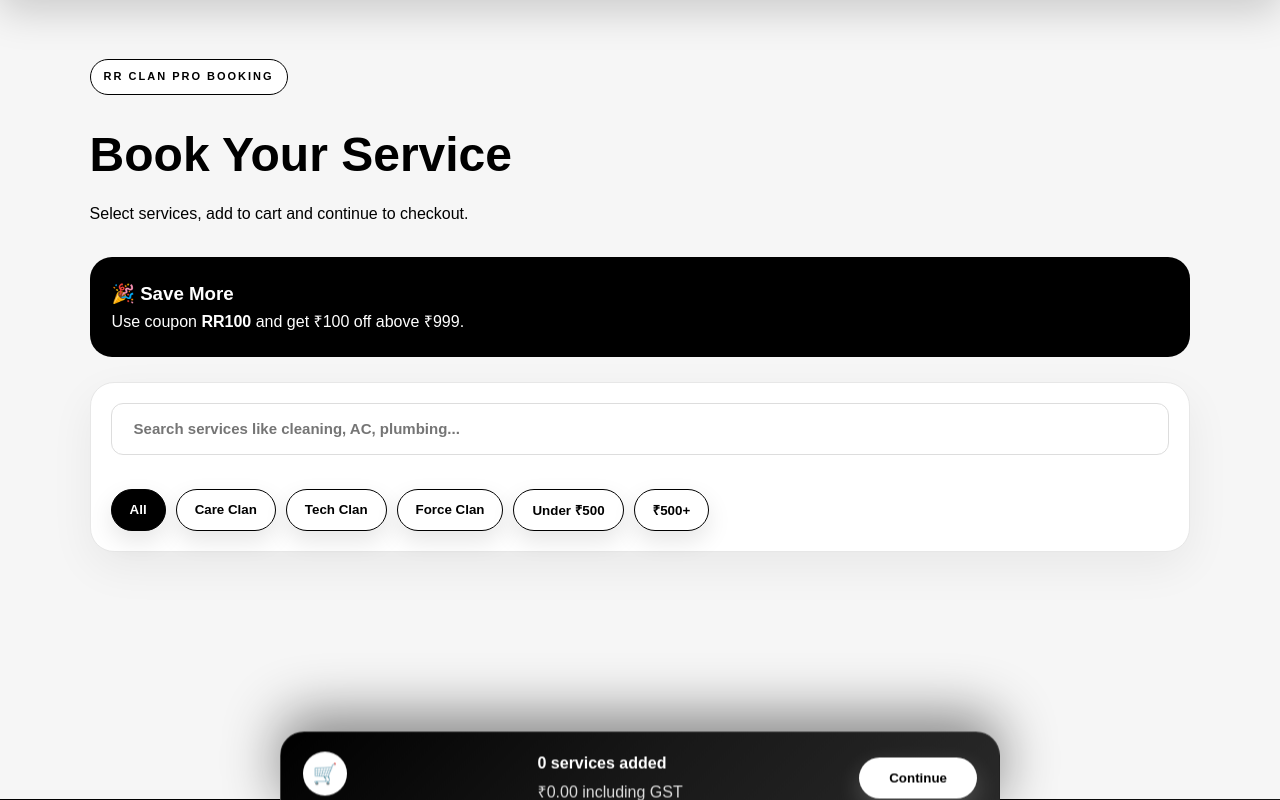
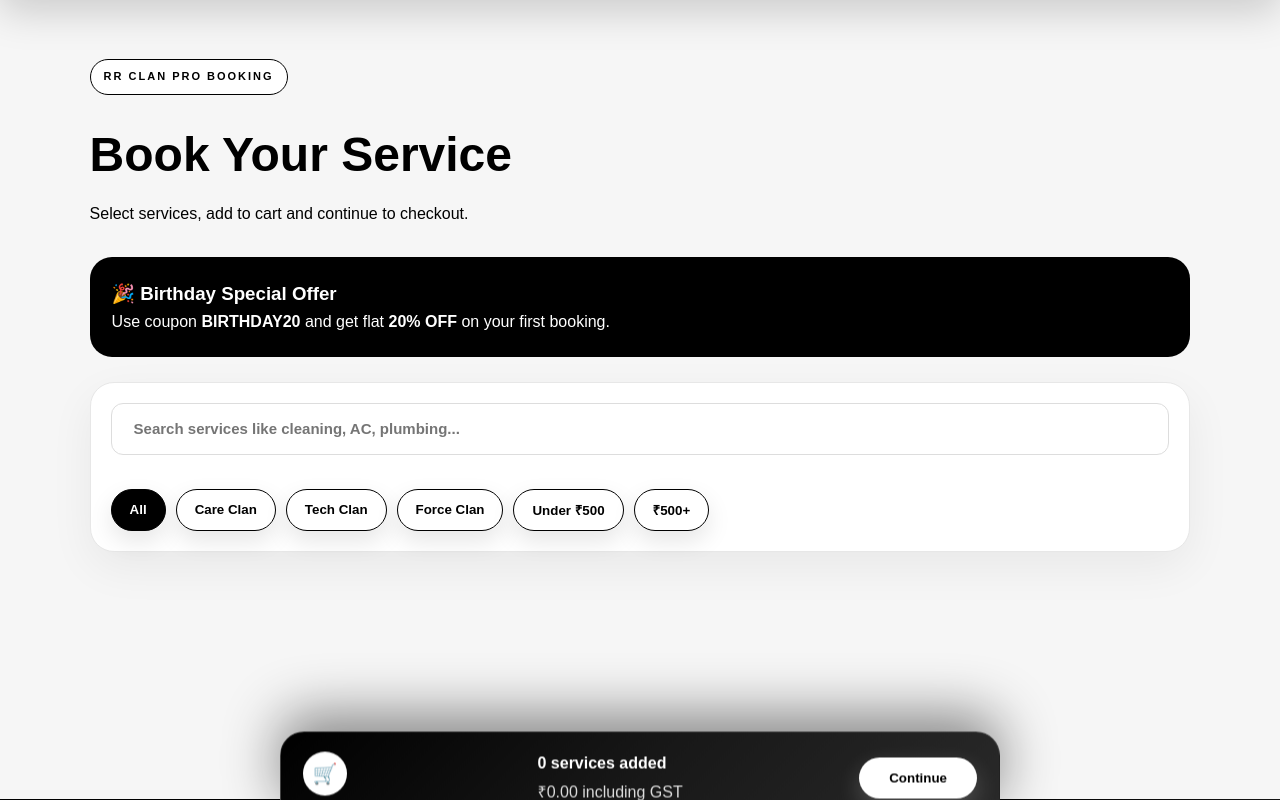
Before and after one commit to Homesure/RR_CLAN_PRO_PROFESSIONAL, a Python web app: template app/templates/booking.html in a window 1280 px wide. Shown: the part 81-881 px from the top of the page. Run offline with Jinja, Linux system fonts and the light colour scheme; the template is opened without the code that fills it, so the values that code supplies are empty.

Commit message:
Birthday campaign update

```diff
--- a/app/templates/booking.html
+++ b/app/templates/booking.html
@@ -27,11 +27,14 @@
     </div>
 
     <div class="rr-offer-banner">
-        <div>
-            <h3>🎉 Save More</h3>
-            <p>Use coupon <b>RR100</b> and get ₹100 off above ₹999.</p>
-        </div>
+    <div>
+        <h3>🎉 Birthday Special Offer</h3>
+        <p>
+            Use coupon <b>BIRTHDAY20</b> and get flat <b>20% OFF</b>
+            on your first booking.
+        </p>
     </div>
+</div>
 
     <div class="rr-filter-box">
         <input type="text" id="serviceSearchInput" placeholder="Search services like cleaning, AC, plumbing...">
```
